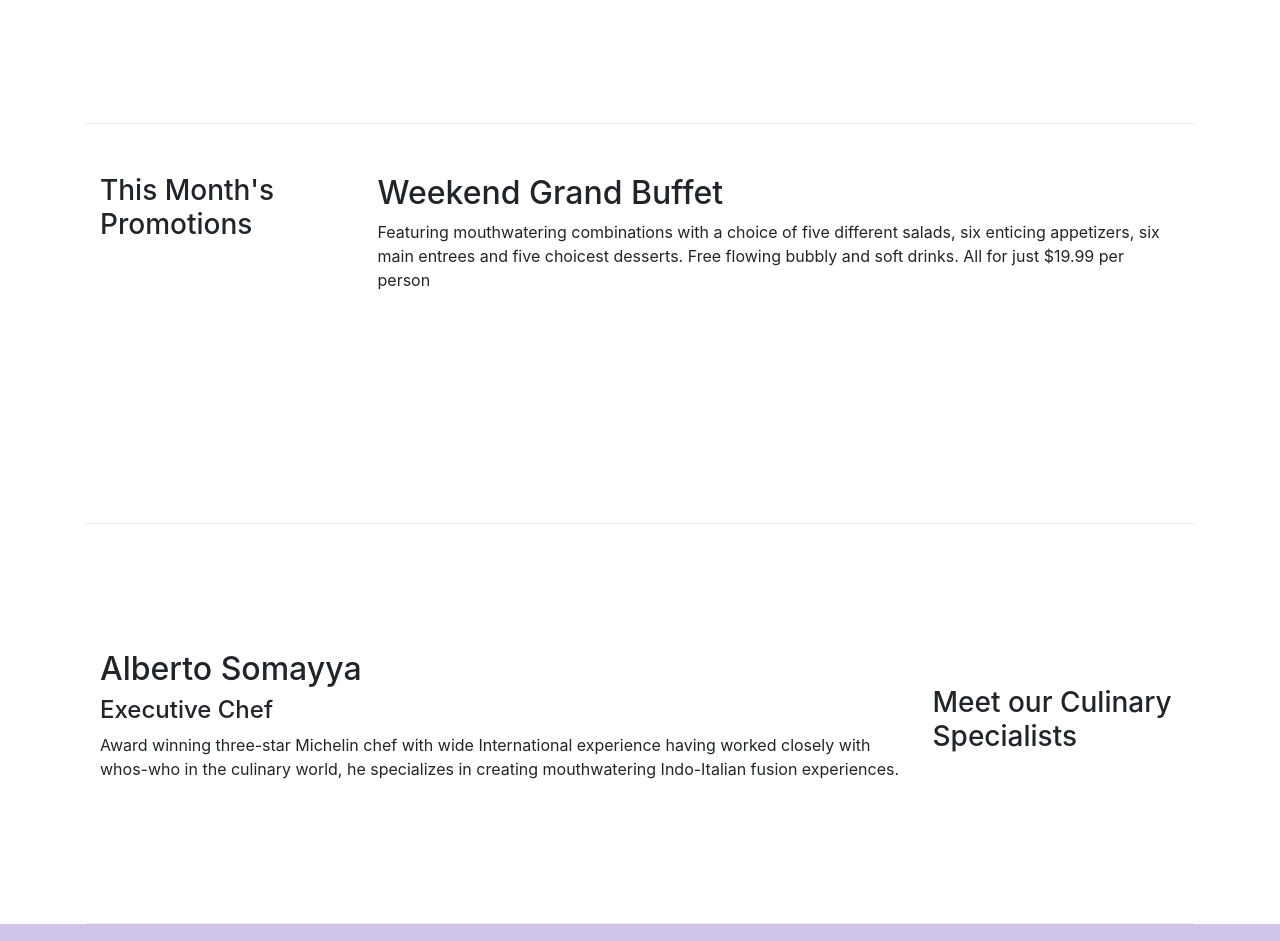
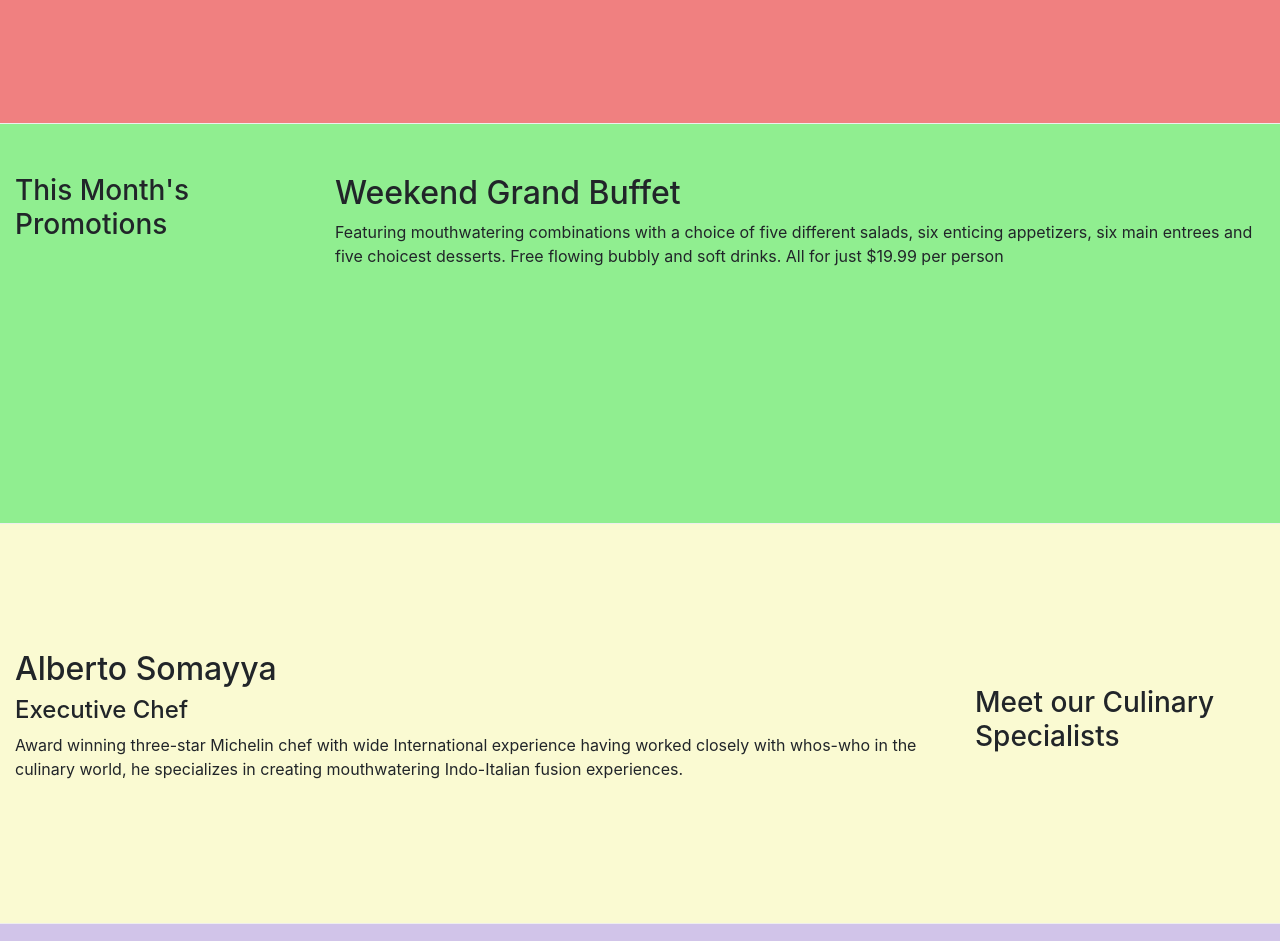
Before and after one commit to tommleee/conFusion, a website: page index.html in a window 1280 px wide. Shown: the part 560-1501 px from the top of the page. Drawn offline with nearby package versions, Linux system fonts and the light colour scheme.

Commit message:
color variation

```diff
--- a/css/styles.css
+++ b/css/styles.css
@@ -28,3 +28,18 @@
     margin: 0px;
     color: #0F0F0F;
 }
+
+.background1 {
+    margin: 0px;
+    background: lightcoral;
+}
+
+.background2 {
+    margin: 0px;
+    background: lightgreen;
+}
+
+.background3 {
+    margin: 0px;
+    background: lightgoldenrodyellow;
+}
--- a/index.html
+++ b/index.html
@@ -28,7 +28,7 @@
         </div>
     </header>
 
-    <div class = "container">
+    <div class = "background1">
         <div class = "row row-content align-items-center">
             <div class = "col-12 col-sm-4 order-sm-last col-md-3">
                 <h3>Our Lipsmacking Culinary Creations</h3>
@@ -40,7 +40,7 @@
         </div>
 
 
-        <div class = "row row-content alight-items-center">
+        <div class = "row row-content alight-items-center background2">
             <div class = "col-12 col-sm-4 col-md-3">
                 <h3>This Month's Promotions</h3>
             </div>
@@ -50,7 +50,7 @@
             </div>
         </div>
 
-        <div class = "row row-content align-items-center">
+        <div class = "row row-content align-items-center background3">
             <div class = "col-12 col-sm-4 order-sm-last col-md-3">
                 <h3>Meet our Culinary Specialists</h3>
             </div>
```
